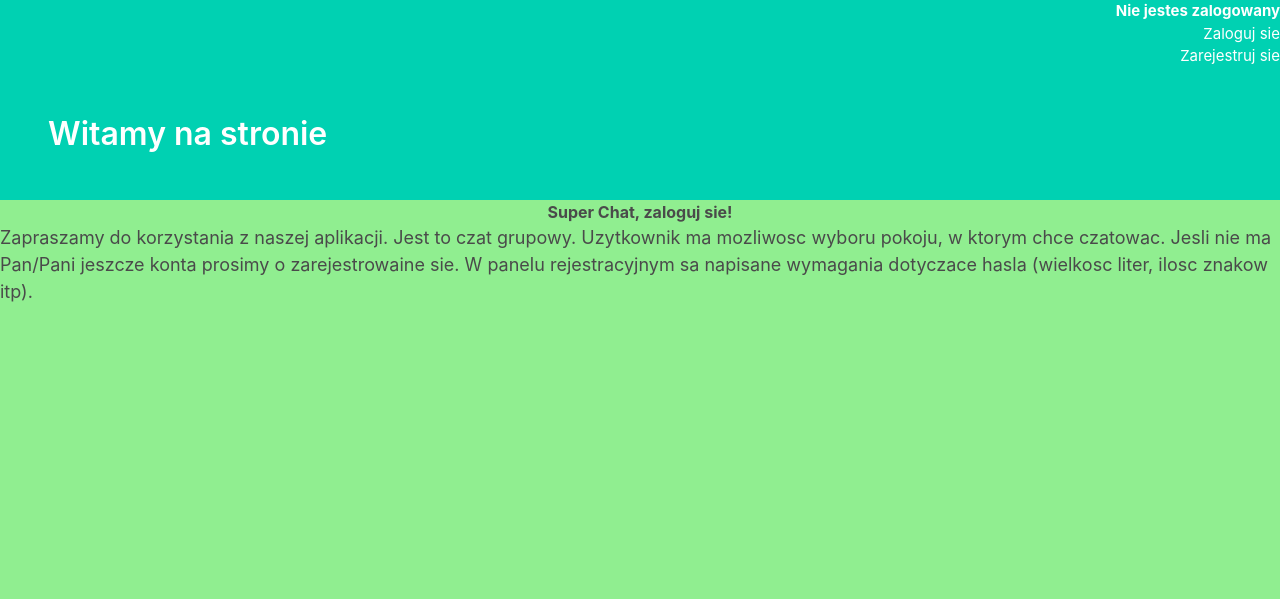
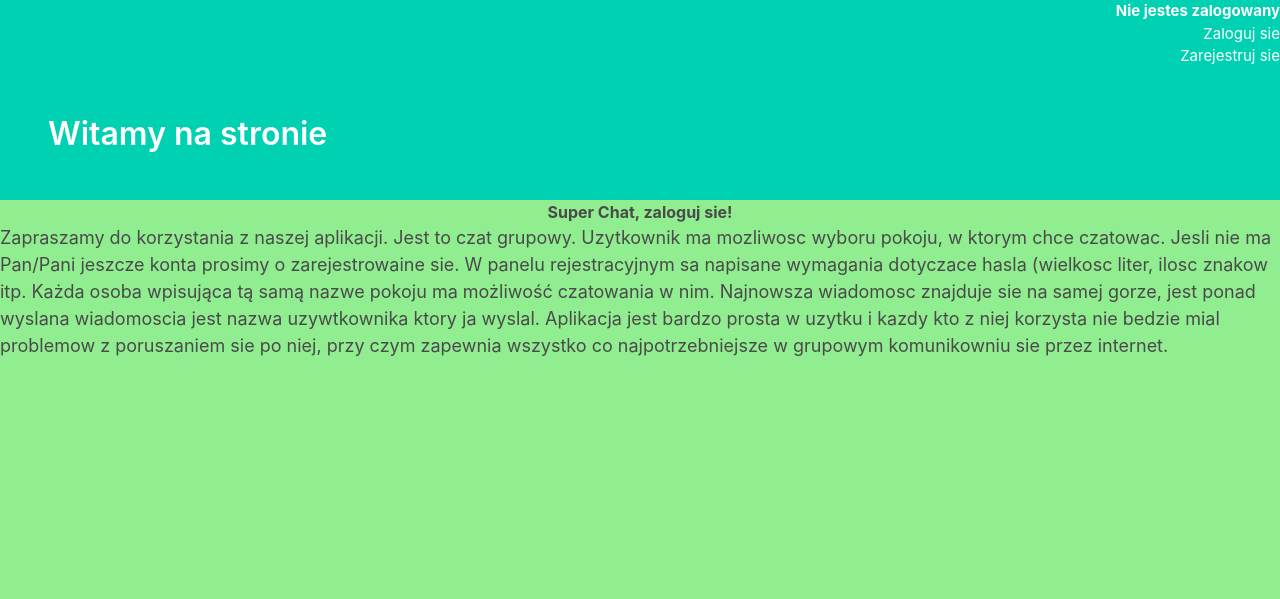
Before and after one commit to jakubmichalik98-98/GroupChat, a Django app: page / in a window 1280 px wide. Shown: the top 599 px of the page. Run offline with Django 3.2, Linux system fonts and the light colour scheme; some libraries are stand-ins or nearby versions.

Commit message:
add text

```diff
--- a/GroupChatDjango/templates/home.html
+++ b/GroupChatDjango/templates/home.html
@@ -24,6 +24,11 @@
        Uzytkownik ma mozliwosc wyboru pokoju, w ktorym chce czatowac. Jesli
        nie ma Pan/Pani jeszcze konta prosimy o zarejestrowaine sie. W panelu
        rejestracyjnym sa napisane wymagania dotyczace hasla (wielkosc liter,
-       ilosc znakow itp).</p>
+       ilosc znakow itp. Każda osoba wpisująca tą samą nazwe pokoju ma możliwość
+        czatowania w nim. Najnowsza wiadomosc znajduje sie na samej gorze, jest
+       ponad wyslana wiadomoscia jest nazwa uzywtkownika ktory ja wyslal. Aplikacja
+       jest bardzo prosta w uzytku i kazdy kto z niej korzysta nie bedzie mial
+       problemow z poruszaniem sie po niej, przy czym zapewnia wszystko co najpotrzebniejsze
+       w grupowym komunikowniu sie przez internet.</p>
 {% endif %}
 {% endblock %}
--- a/GroupChatDjango/templates/registration/login.html
+++ b/GroupChatDjango/templates/registration/login.html
@@ -13,5 +13,9 @@
   {{ form.as_p }}
   <button type="submit">Zaloguj</button>
 </form>
+<p class="description_user">
+    Witamy na stronie do logowania! Prosimy podać poprawną
+    nazwe uzytkownika i haslo.
+</p>
 
 {%endblock%}
```
